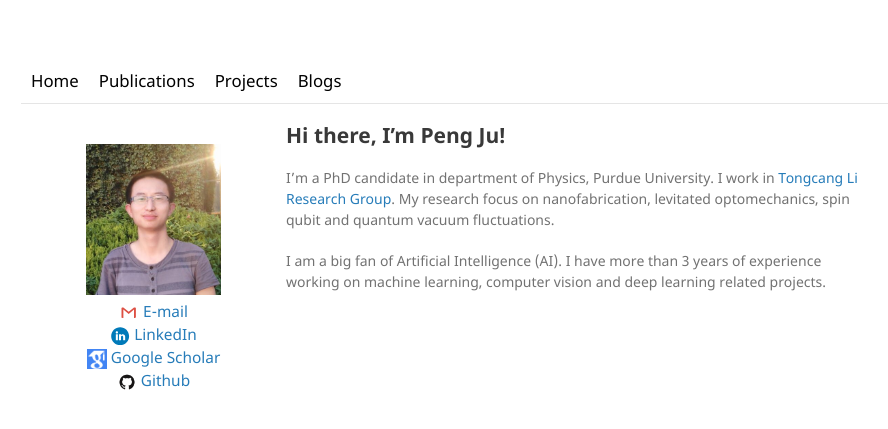
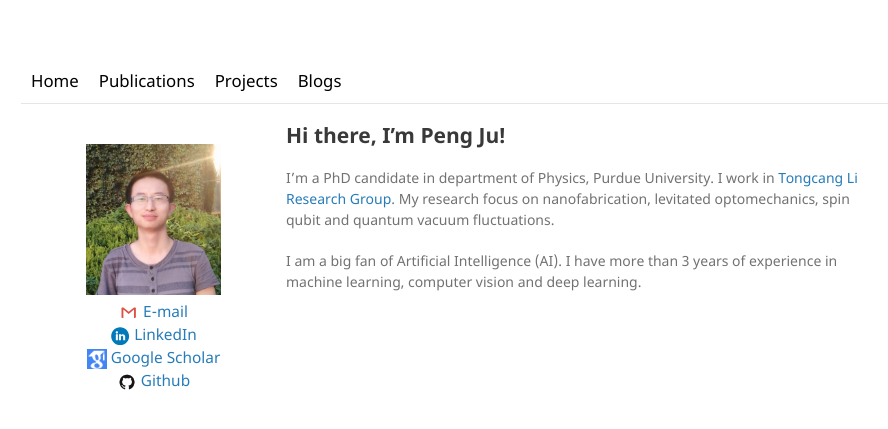
Before and after one commit to peng-ju/peng-ju.github.io, a Jekyll site: the page built from index.md, in a window 1280 px wide. Shown: the top 429 px of the page, without its empty margins (119-1007 px from the left). Built offline with Jekyll 4.4.1, drawn with Linux system fonts in a browser that asks for light colours.

Commit message:
Update index.md

```diff
--- a/index.md
+++ b/index.md
@@ -6,4 +6,4 @@
 
 I'm a PhD candidate in department of Physics, Purdue University. I work in [Tongcang Li Research Group](https://sites.google.com/site/litongcang/Home). My research focus on nanofabrication, levitated optomechanics, spin qubit and quantum vacuum fluctuations.
 
-I am a big fan of Artificial Intelligence (AI). I have more than 3 years of experience working on machine learning, computer vision and deep learning related projects.
+I am a big fan of Artificial Intelligence (AI). I have more than 3 years of experience in machine learning, computer vision and deep learning.
```
